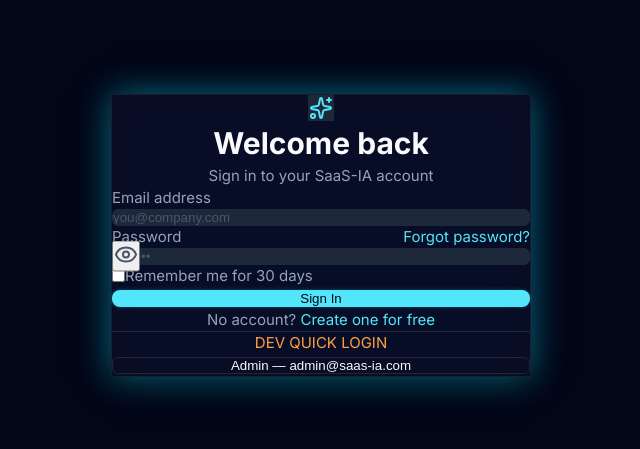
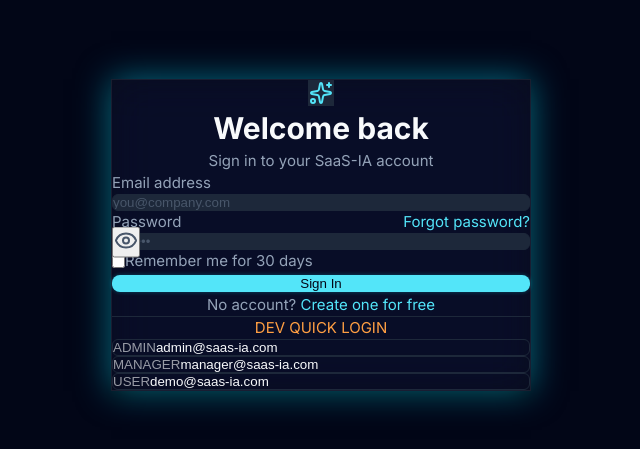
Before and after one commit to benziane/SaaS-IA, a Next.js app in the folder mvp/frontend/: page /login in a window 1280 px wide. Shown: the part 165-614 px from the top of the page, without its empty margins (319-959 px from the left). Built offline with nearby package versions, Linux system fonts and the light colour scheme; no server answers; what @mui/material-nextjs would draw is missing.

Commit message:
feat(auth): quick-login panel — 3 role buttons with correct passwords

```diff
--- a/mvp/frontend/src/app/(auth)/login/page.tsx
+++ b/mvp/frontend/src/app/(auth)/login/page.tsx
@@ -168,15 +168,41 @@ export default function LoginPage(): ReactElement {
             <p className="text-xs font-semibold text-[var(--warning)] mb-3 text-center uppercase tracking-wider">
               Dev Quick Login
             </p>
-            <Button
-              className="w-full"
-              variant="outline"
-              size="md"
-              onClick={() => quickLogin('admin@saas-ia.com', 'admin123')}
-              disabled={isSubmitting || loginMutation.isPending}
-            >
-              {loginMutation.isPending ? 'Logging in…' : 'Admin — admin@saas-ia.com'}
-            </Button>
+            <div className="flex flex-col gap-2">
+              <Button
+                variant="outline"
+                size="md"
+                onClick={() => quickLogin('admin@saas-ia.com', 'Admin123!')}
+                disabled={loginMutation.isPending}
+                className="w-full justify-start text-left"
+              >
+                <span className="text-xs font-mono mr-2 opacity-60">ADMIN</span>
+                admin@saas-ia.com
+              </Button>
+              <Button
+                variant="outline"
+                size="md"
+                onClick={() => quickLogin('manager@saas-ia.com', 'Manager123!')}
+                disabled={loginMutation.isPending}
+                className="w-full justify-start text-left"
+              >
+                <span className="text-xs font-mono mr-2 opacity-60">MANAGER</span>
+                manager@saas-ia.com
+              </Button>
+              <Button
+                variant="outline"
+                size="md"
+                onClick={() => quickLogin('demo@saas-ia.com', 'Demo123!')}
+                disabled={loginMutation.isPending}
+                className="w-full justify-start text-left"
+              >
+                <span className="text-xs font-mono mr-2 opacity-60">USER</span>
+                demo@saas-ia.com
+              </Button>
+            </div>
+            {loginMutation.isPending && (
+              <p className="text-xs text-center text-[var(--text-low)] mt-2">Signing in…</p>
+            )}
           </div>
         )}
       </div>
```
